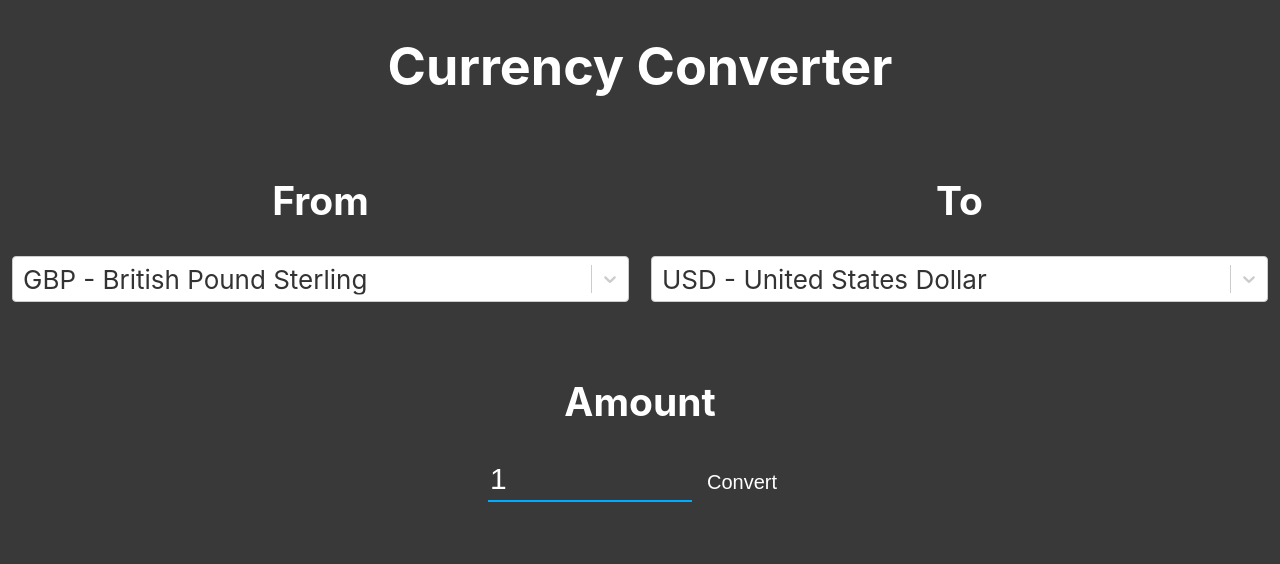
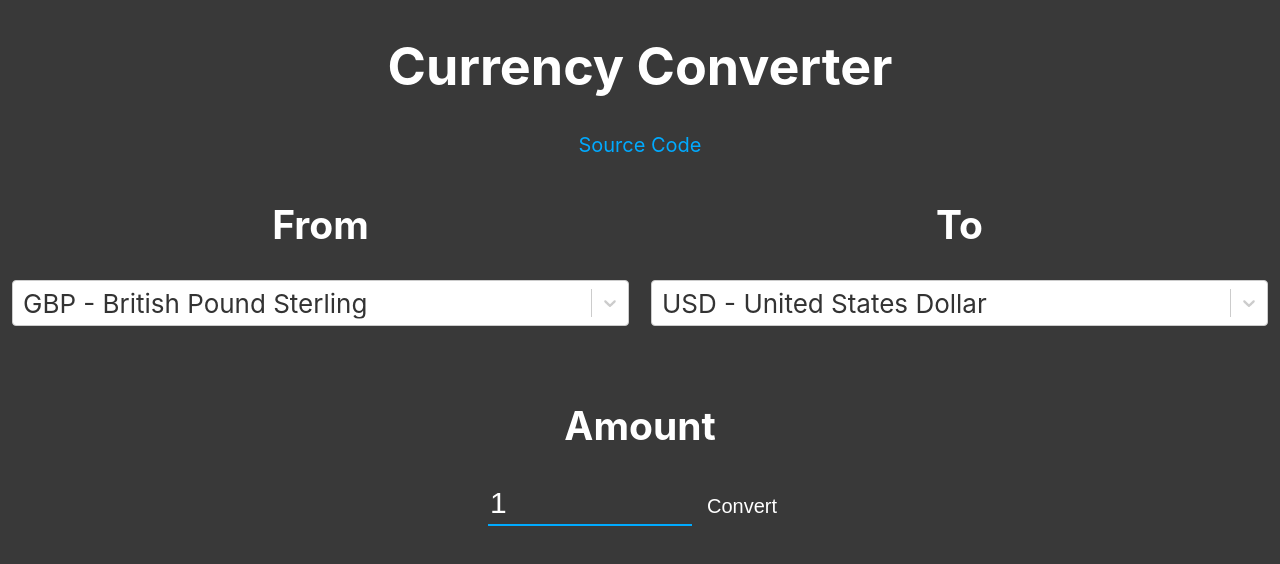
Before and after one commit to cxllm/currency-converter, a React (Create React App) app: page / in a window 1280 px wide. Shown: the top 564 px of the page. Built offline with nearby package versions, Linux system fonts and the light colour scheme; a web font is replaced by a local one.

Commit message:
link to source

```diff
--- a/src/App.css
+++ b/src/App.css
@@ -6,11 +6,6 @@
 	color: white;
 	flex-direction: column;
 	font-size: calc(10px + 2vmin);
-}
-
-.App-logo {
-	height: 40vmin;
-	pointer-events: none;
 }
 
 .basic-single {
@@ -29,3 +24,7 @@ td {
 		font-size: 25px;
 	}
 }
+a {
+	text-decoration: none;
+	color: #00aaff;
+}
--- a/src/App.tsx
+++ b/src/App.tsx
@@ -79,6 +79,14 @@ class App extends React.Component<
 		return (
 			<div className="App">
 				<h1>Currency Converter</h1>
+				<a
+					href="https://github.com/cxllm/currency-converter"
+					style={{
+						fontSize: "20px",
+					}}
+				>
+					Source Code
+				</a>
 				<table>
 					<tr>
 						<td>
```
Also changed, not shown: 1 other file (tests, documents, lock files or other folders).
